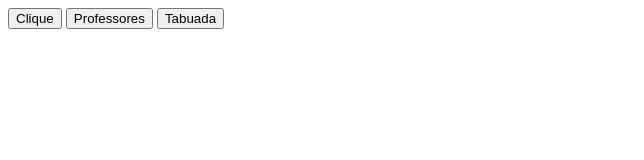
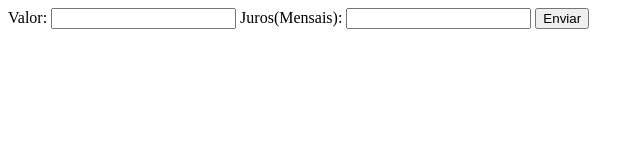
Before and after one commit to yurygabriel/yuryyprimeirob_3t, a plain HTML site: page index.HTML in a window 1280 px wide. Shown: the whole page, without its empty margins (0-644 px from the left). Drawn offline with Linux system fonts and the light colour scheme.

Commit message:
Update index.HTML

```diff
--- a/index.HTML
+++ b/index.HTML
@@ -10,9 +10,11 @@
 </head>
 
 <body>
-    <button onclick="escreva()">Clique</button>
-    <button onclick="mostraLista()">Professores</button>
-    <button onclick="multiplica()">Tabuada</button>
+   Valor: <input id="valor" type="text">
+   Juros(Mensais): <input id="juros" type="text">
+
+   <button onclick="total()">Enviar</button>
+
 </body>
 
 </html>
```
